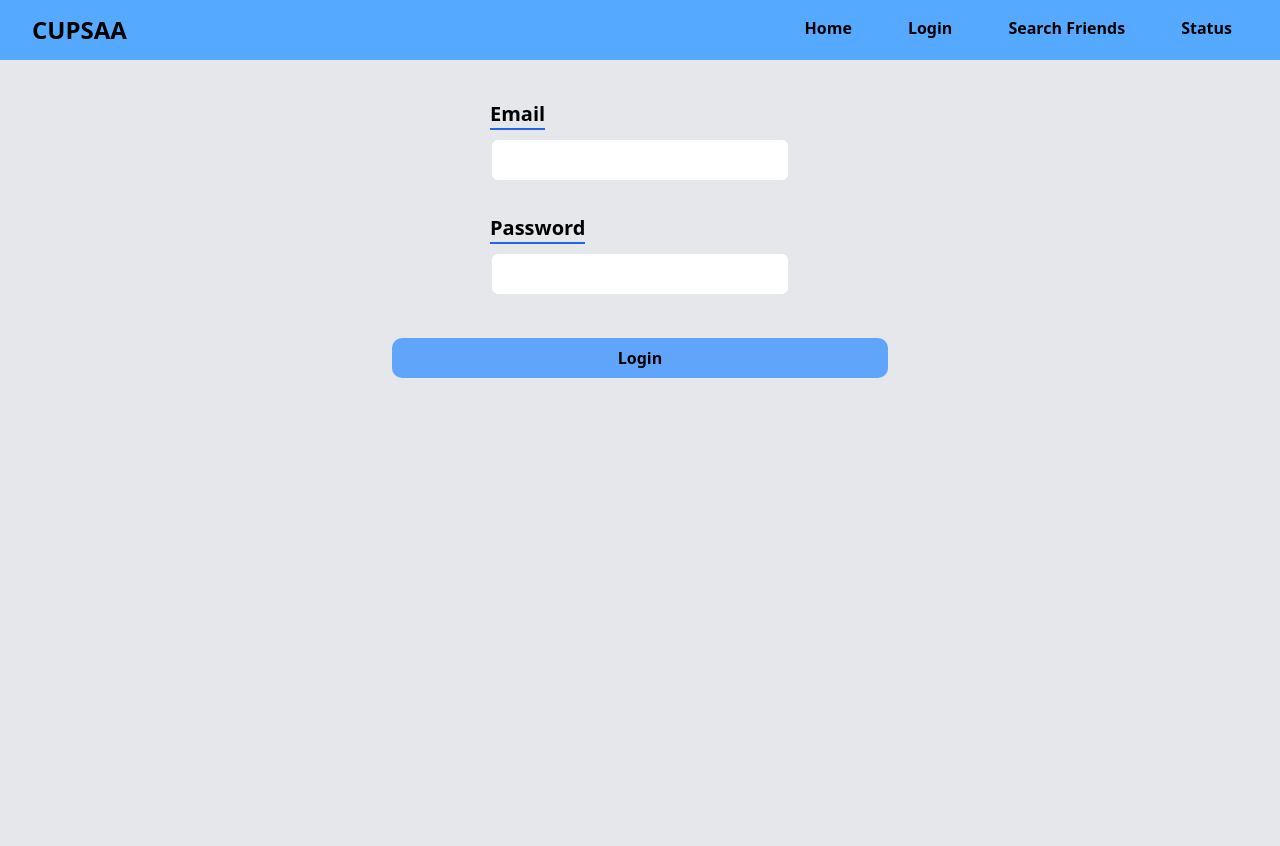
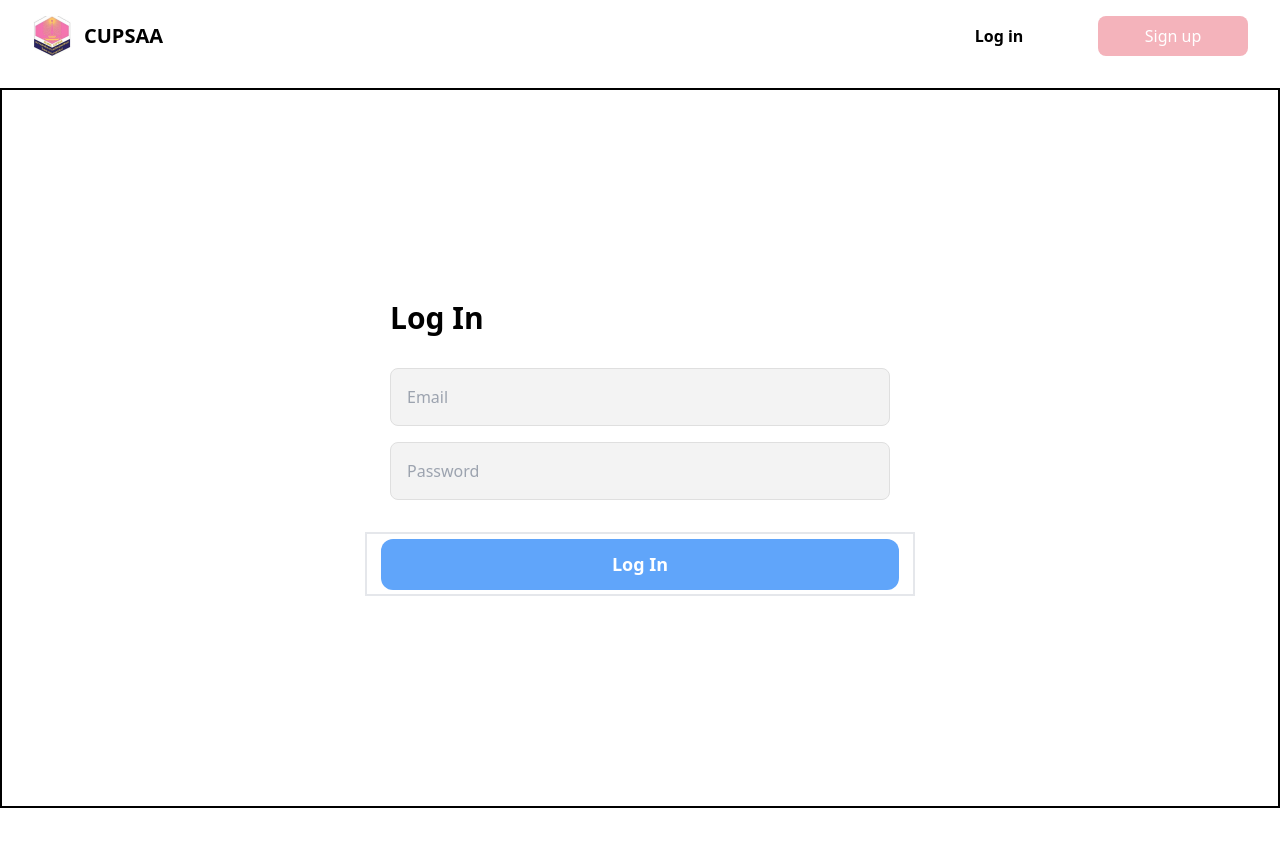
Before and after one commit to Polapob/cupsa-frontend, a Vue app: page /login in a window 1280 px wide. Shown: the top 846 px of the page. After the commit the page ends 808 px from the top, so only its background shows below. Built offline with nearby package versions, Linux system fonts and the light colour scheme; what vue-query would draw is missing.

Commit message:
change navigation bar + login page

```diff
--- a/src/App.vue
+++ b/src/App.vue
@@ -1,24 +1,25 @@
-<script setup lang="ts"></script>
+<script setup lang="ts">
+const getImageUrl = (name: string) => {
+  return new URL(`../${name}`, import.meta.url).href;
+};
+</script>
 
 <template>
-  <div class="flex flex-row w-full justify-between items-center gap-8 px-8 bg-[#55AAFF]">
-    <div class="font-bold text-2xl">CUPSAA</div>
+  <div class="flex flex-row w-full justify-between items-center gap-8 py-4 mb-4 px-8 bg-white">
+    <div class="flex flex-row justify-start items-center gap-x-3">
+      <img :src="getImageUrl('public/icon/CUPSAA.png')" class="w-10 h-10" />
+      <div class="font-bold text-[20px]">CUPSAA</div>
+    </div>
     <div class="flex flex-row justify-start items-center gap-x-6">
-      <router-link to="/" class="p-4 border-b-4 border-[#55AAFF] hover:border-b-4 hover:border-[#00008B] transition-[border-color] duration-200">
-        <div class="font-bold">Home</div>
+      <router-link to="/login" class="w-[150px] py-2 rounded-lg hover:bg-gray-200 text-center transition-[background-color] duration-200">
+        <div class="font-bold">Log in</div>
       </router-link>
-      <router-link to="/login" class="p-4 border-b-4 border-[#55AAFF] hover:border-b-4 hover:border-[#00008B] transition-[border-color] duration-200">
-        <div class="font-bold">Login</div>
-      </router-link>
-      <router-link to="/search-friends" class="p-4 border-b-4 border-[#55AAFF] hover:border-b-4 hover:border-[#00008B] transition-[border-color] duration-200">
-        <div class="font-bold">Search Friends</div>
-      </router-link>
-      <router-link
-        to="/check-member-status"
-        class="p-4 border-b-4 border-[#55AAFF] hover:border-b-4 hover:border-[#00008B] transition-[border-color] duration-200"
+      <a
+        class="w-[150px] text-center rounded-lg py-2 text-white bg-[rgba(244,179,187,1)] transition-[background-color] duration-200 hover:bg-[rgba(244,179,187,0.85)]"
+        href="https://www.triamudom-alumni.org/member/user/registration"
+        target="_blank"
+        >Sign up</a
       >
-        <div class="font-bold">Status</div>
-      </router-link>
     </div>
   </div>
   <router-view />
--- a/src/views/Home.vue
+++ b/src/views/Home.vue
@@ -1,6 +1,4 @@
-<template>
-  <h1>Home</h1>
-</template>
+<template></template>
 <script lang="ts">
 export default {};
 </script>
--- a/src/views/Login.vue
+++ b/src/views/Login.vue
@@ -4,20 +4,33 @@ const [handleOnSubmit, email, password] = useAuth();
 </script>
 
 <template>
-  <div class="p-8 flex flex-col justify-start items-center gap-y-6 bg-gray-200 min-h-screen">
-    <div class="flex flex-col justify-center items-start">
-      <div class="text-xl font-bold my-2 border-blue-600 border-b-2">Email</div>
-      <input v-model.trim.lazy="email" class="focus:outline-none border-2 text py-2 px-4 rounded-lg w-[300px]" />
+  <div class="p-8 flex flex-col justify-center items-center gap-y-6 border-2 border-black min-h-[90vh]">
+    <div class="flex flex-col justify-center items-center w-[500px] gap-y-8">
+      <div class="text-3xl font-bold w-full text-start">Log In</div>
+
+      <div class="flex flex-col justify-start items-center w-full gap-y-4">
+        <div class="flex flex-col justify-center items-start w-full">
+          <input v-model.trim.lazy="email" class="focus:outline-none border border-[#DFDFDF] text p-4 rounded-lg w-full bg-[#F3F3F3]" placeholder="Email" />
+        </div>
+        <div class="flex flex-col justify-center items-start w-full">
+          <input
+            type="password"
+            v-model.trim.lazy="password"
+            class="focus:outline-none border border-[#DFDFDF] p-4 rounded-lg w-full bg-[#F3F3F3]"
+            placeholder="Password"
+          />
+        </div>
+      </div>
+
+      <div class="relative min-w-[550px] border-2 flex justify-center items-center h-16">
+        <button
+          @click="() => handleOnSubmit(email, password)"
+          class="absolute py-3 rounded-xl text-[18px] text-white bg-blue-400 hover:bg-opacity-80 font-bold transition-all hover:py-[14px] hover:text-[20px] duration-200 w-[95%] hover:w-full bg-[rgba(244,179,187,1)]"
+          onkeypress="()=>{console.log('onKeyPress')}"
+        >
+          Log In
+        </button>
+      </div>
     </div>
-    <div class="flex flex-col justify-center items-start">
-      <div class="text-xl font-bold my-2 border-blue-600 border-b-2">Password</div>
-      <input type="password" v-model.trim.lazy="password" class="focus:outline-none border-2 text py-2 px-4 rounded-lg w-[300px]" />
-    </div>
-    <button
-      @click="() => handleOnSubmit(email, password)"
-      class="border-2 w-[500px] my-4 py-2 rounded-xl bg-blue-400 hover:bg-opacity-80 font-bold transition-all hover:text-[18px] hover:py-[10px] hover:w-[520px] duration-200"
-    >
-      Login
-    </button>
   </div>
 </template>
```
Also changed, not shown: public/icon/CUPSAA.png (added).
